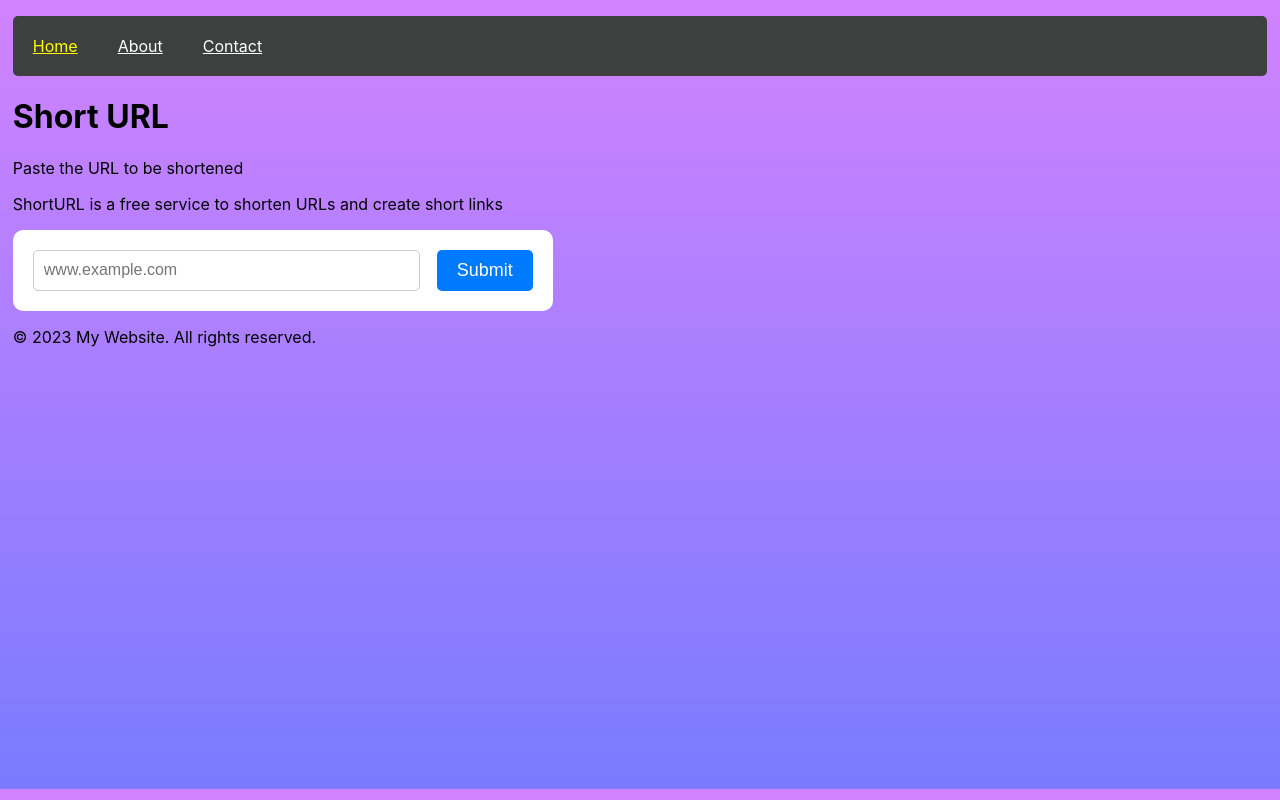
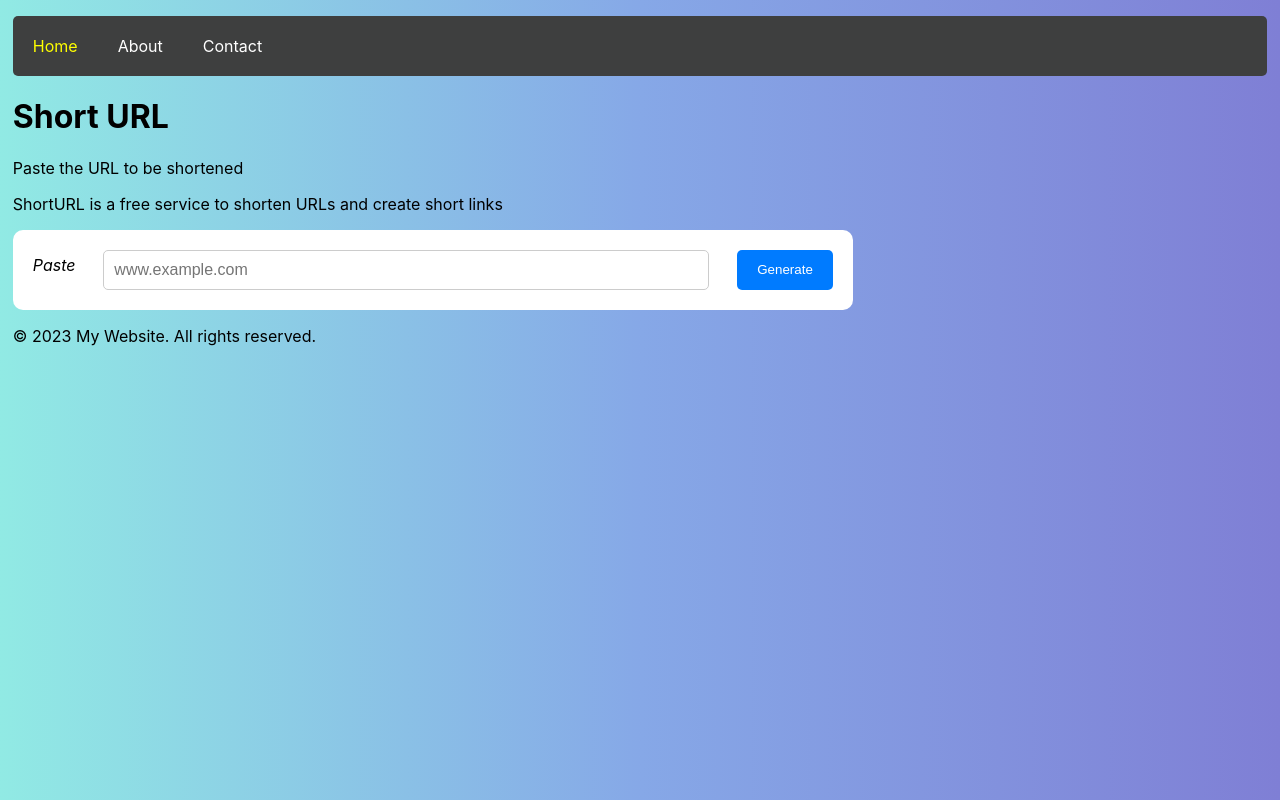
Before and after one commit to pesto-students/p7-jitesh-sutariyaparas, a React (Create React App) app in the folder Week-13/url_shortner/: page / in a window 1280 px wide. Built offline with nearby package versions, Linux system fonts and the light colour scheme.

Commit message:
Add Paste button and improve UI

```diff
--- a/Week-13/url_shortner/src/components/ListUrl/index.js
+++ b/Week-13/url_shortner/src/components/ListUrl/index.js
@@ -4,9 +4,9 @@ import "./list_url.css";
 const ListUrl = ({ urlList }) => {
   const listItems = urlList.map((list) => (
     <div className="url-card" key={list.id}>
-      <div>{list.fullUrl}</div>
+      <div><strong>URL:</strong> {list.fullUrl}</div>
       <div>
-        <span>{list.shortUrl}</span>
+        <span><strong>Short URL:</strong> {list.shortUrl}</span>
         <span>
           <div className="btn card-edit-btn card-btn">
             <i
@@ -14,7 +14,7 @@ const ListUrl = ({ urlList }) => {
               onClick={() => {
                 navigator.clipboard.writeText(list.shortUrl);
               }}
-            ></i>
+            > Copy</i>
           </div>
         </span>
       </div>
--- a/Week-13/url_shortner/src/components/ListUrl/list_url.css
+++ b/Week-13/url_shortner/src/components/ListUrl/list_url.css
@@ -1,10 +1,10 @@
 .url-card{
-    /* color:  red; */
     border-radius: 10px;
     background-image: linear-gradient(0deg, #ffdee9 0%, #b5fffc 100%);
     padding: 2%;
     margin-top: 1%;
 }
-.url-list{
-    /* padding: 4%; */
+
+.card-edit-btn{
+    margin-top: -5px;
 }
--- a/Week-13/url_shortner/src/index.css
+++ b/Week-13/url_shortner/src/index.css
@@ -5,19 +5,9 @@ body {
     sans-serif;
   -webkit-font-smoothing: antialiased;
   -moz-osx-font-smoothing: grayscale;
-  background: rgba(71, 74, 255, 0.73);
-  background: -webkit-linear-gradient(
-    0deg,
-    rgba(71, 74, 255, 0.73) 0%,
-    rgba(188, 71, 255, 0.68) 100%
-  );
-  background: linear-gradient(
-    0deg,
-    rgba(71, 74, 255, 0.73) 0%,
-    rgba(188, 71, 255, 0.68) 100%
-  );
-
-  min-height: 95vh;
+  background: #7F7FD5;  /* fallback for old browsers */
+  background: -webkit-linear-gradient(to right, #91EAE4, #86A8E7, #7F7FD5);  /* Chrome 10-25, Safari 5.1-6 */
+  background: linear-gradient(to right, #91EAE4, #86A8E7, #7F7FD5); /* W3C, IE 10+/ Edge, Firefox 16+, Chrome 26+, Opera 12+, Safari 7+ */
 
 }
 
--- a/Week-13/url_shortner/src/pages/HomePage/home.css
+++ b/Week-13/url_shortner/src/pages/HomePage/home.css
@@ -1,12 +1,7 @@
-.home-page {
-
-
-}
-
 .url-form {
   border-radius: 10px;
   background-color: white;
-  max-width: 500px;
+  max-width: 800px;
   padding: 20px;
 }
 
@@ -25,7 +20,6 @@ form {
 }
 
 button {
-    font-size: 18px;
   padding: 10px 20px;
   background-color: #007bff;
   color: #fff;
@@ -33,3 +27,6 @@ form {
   border-radius: 5px;
   cursor: pointer;
 }
+.btn-link-paste {
+  margin-top: 5px;
+}
--- a/Week-13/url_shortner/src/pages/HomePage/index.js
+++ b/Week-13/url_shortner/src/pages/HomePage/index.js
@@ -4,8 +4,6 @@ import ListUrl from "../../components/ListUrl";
 import "./home.css";
 
 function HomePage() {
-  console.log("HOME PAGE LOAD");
-
   const [urlToShort, setUrlToShort] = useState("");
   const [urlList, setUrlList] = useState([]);
 
@@ -18,7 +16,6 @@ function HomePage() {
           fullUrl: apiResponse.result.original_link,
           shortUrl: apiResponse.result.short_link,
         });
-        console.log();
         setUrlList([...list]);
       }
     }
@@ -26,7 +23,6 @@ function HomePage() {
 
   const handleSubmit = (event) => {
     event.preventDefault();
-
     getApiCall("shorten", { url: urlToShort })
       .then((res) => {
         updateListUrl(res);
@@ -34,7 +30,7 @@ function HomePage() {
       })
       .catch((e) => {
         alert(e.message);
-        console.log(e.message);
+        console.log("Error message while API call", e.message);
       });
   };
 
@@ -44,6 +40,15 @@ function HomePage() {
       <p>Paste the URL to be shortened</p>
       <p>ShortURL is a free service to shorten URLs and create short links</p>
       <form className="url-form" onSubmit={handleSubmit}>
+        <div
+          className="btn btn-link-paste"
+          onClick={async () => {
+            const text = await navigator.clipboard.readText();
+            setUrlToShort(text);
+          }}
+        >
+          <i className="fas fa-paste"> Paste</i>
+        </div>
         <input
           id="name"
           type="text"
@@ -51,7 +56,7 @@ function HomePage() {
           onChange={(e) => setUrlToShort(e.target.value)}
           placeholder="www.example.com"
         ></input>
-        <button>Submit</button>
+        <button>Generate</button>
       </form>
       <ListUrl urlList={urlList}></ListUrl>
     </div>
--- a/Week-13/url_shortner/src/pages/Layout/layout.css
+++ b/Week-13/url_shortner/src/pages/Layout/layout.css
@@ -5,18 +5,22 @@ li {
 .nav-header {
   background-color: rgb(62, 63, 63);
   display: flex;
-  justify-content: flex-center;
+  /* justify-content: flex-center; */
   padding-left: 0px;
   border-radius: 5px;
 }
 
 nav > ul > li > a {
   color: white;
+  text-decoration: none;
 }
 
-nav > ul > li > a:hover,
-a:focus {
+nav > ul > li > a:focus {
   color: yellow;
+  text-decoration: none;
+}
+nav > ul > li > a:hover {
+  color: red;
   text-decoration: none;
 }
 
```
Lines whose indentation alone changed are shown as unchanged.
